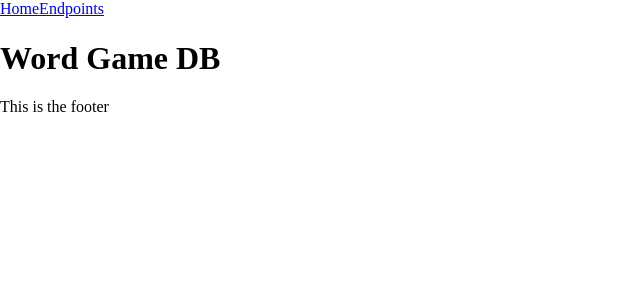
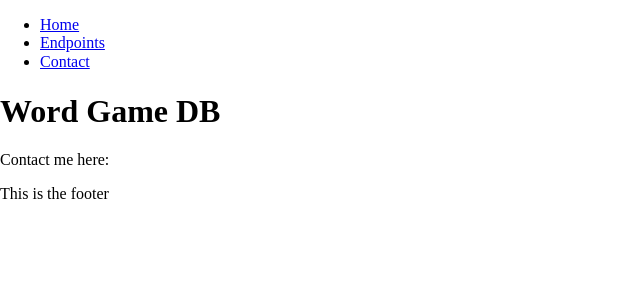
Before and after one commit to LucasSilbernagel/wordGameDB, a React (Create React App) app in the folder client/: page /contact in a window 1280 px wide. Shown: the top 300 px of the page, without its empty margins (0-640 px from the left). Built offline with nearby package versions, Linux system fonts and the light colour scheme.

Commit message:
more client structure updates

```diff
--- a/client/src/App.js
+++ b/client/src/App.js
@@ -2,6 +2,7 @@ import React from 'react';
 import Header from './components/Header';
 import Home from './components/Home';
 import Endpoints from './components/Endpoints';
+import Contact from './components/Contact';
 import Footer from './components/Footer';
 import './App.css';
 import { Switch, Route } from "react-router-dom";
@@ -13,6 +14,7 @@ const App = () => {
       <Switch>
         <Route exact path="/" component={Home} />
         <Route path="/endpoints" component={Endpoints} />
+        <Route path="/contact" component={Contact} />
       </Switch>
       <Footer />
     </>
--- /dev/null
+++ b/client/src/components/Contact.js
@@ -0,0 +1,9 @@
+function Contact() {
+  return (
+    <>
+      <p>Contact me here:</p>
+    </>
+  )
+}
+
+export default Contact;
--- a/client/src/components/Header.js
+++ b/client/src/components/Header.js
@@ -4,8 +4,17 @@ function Header() {
   return (
     <>
       <nav>
-        <Link to="/">Home</Link>
-        <Link to="/endpoints">Endpoints</Link>
+        <ul>
+          <li>
+            <Link to="/">Home</Link>
+          </li>
+          <li>
+            <Link to="/endpoints">Endpoints</Link>
+          </li>
+          <li>
+            <Link to="/contact">Contact</Link>
+          </li>
+        </ul>
       </nav>
 
       <h1>Word Game DB</h1>
```
Also changed, not shown: client/src/logo.svg (deleted), 1 other file (tests, documents, lock files or other folders).
